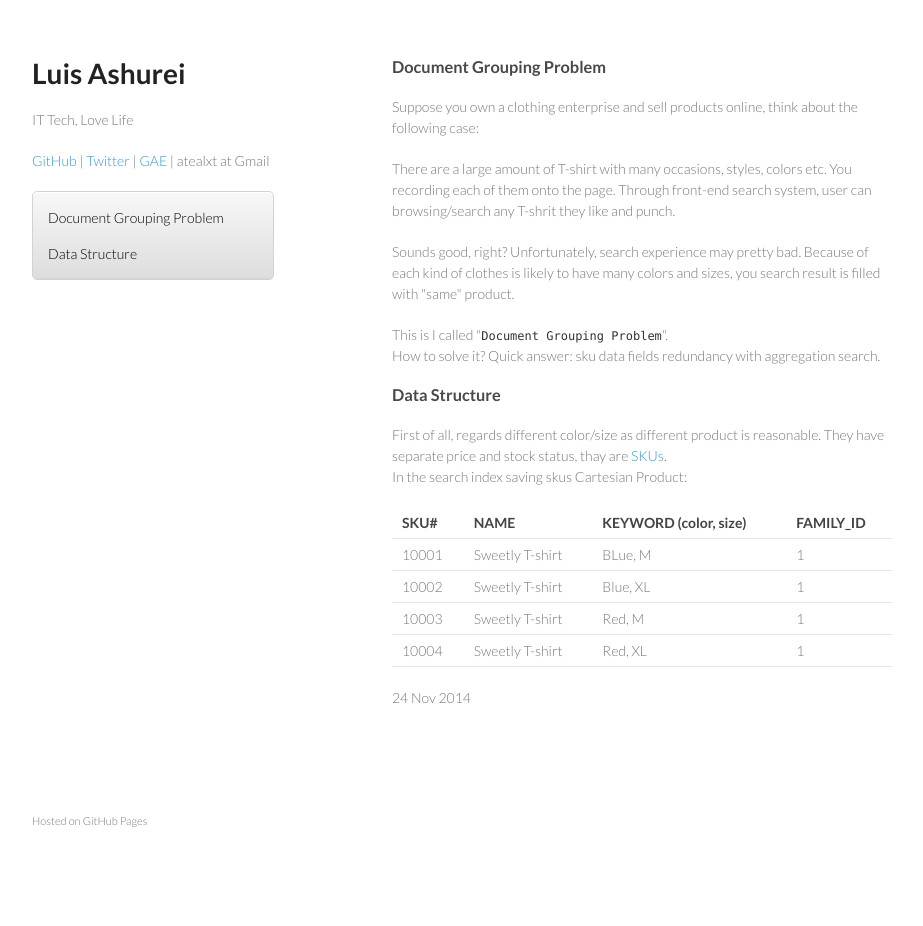
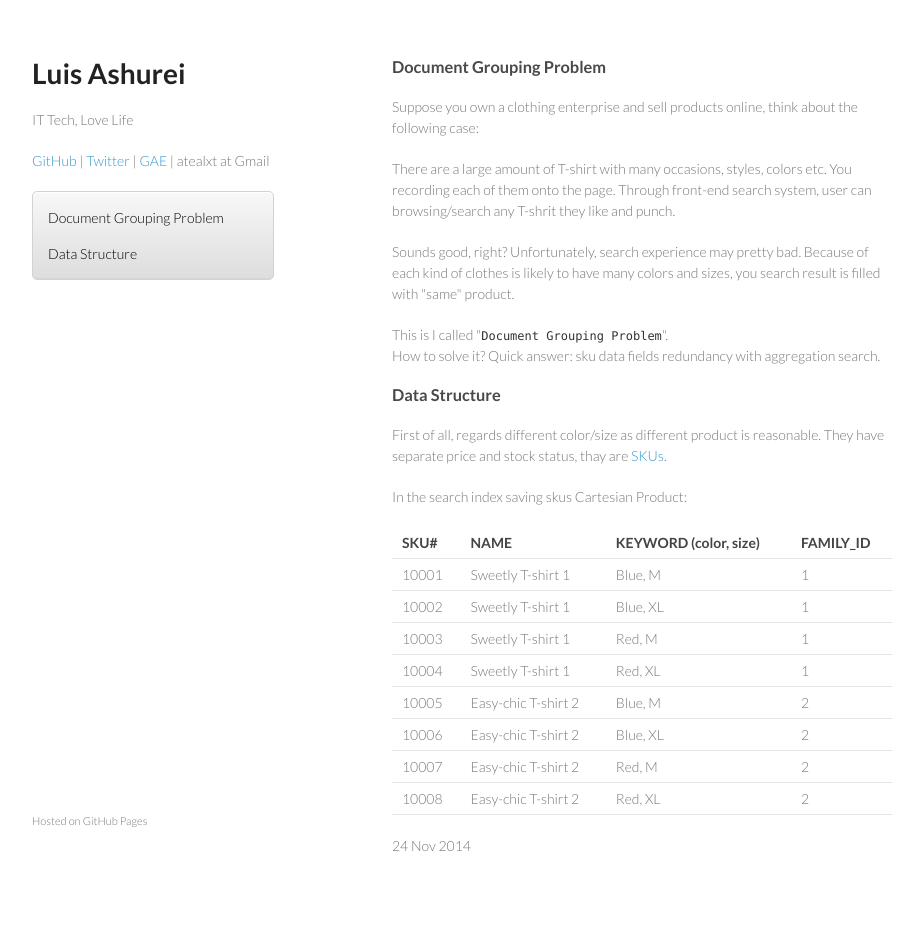
Before and after one commit to atealxt/atealxt.github.io, a Jekyll site: the page built from _posts/2014-11-24-document-grouping-problem.html, in a window 1280 px wide. Shown: the whole page, without its empty margins (178-1101 px from the left). Built offline with Jekyll 4.4.1, drawn with Linux system fonts in a browser that asks for light colours; comment, search, counter and statistics services are not loaded; before the commit the page ends 900 px from its top, so only the background shows below that.

Commit message:
Update 2014-11-24-document-grouping-problem.html

```diff
--- a/_posts/2014-11-24-document-grouping-problem.html
+++ b/_posts/2014-11-24-document-grouping-problem.html
@@ -33,7 +33,10 @@ Data Structure
 
 <p>
 First of all, regards different color/size as different product is reasonable.
-They have separate price and stock status, thay are <a target="_blank" href="http://en.wikipedia.org/wiki/Stock_keeping_unit">SKUs</a>. <br>
+They have separate price and stock status, thay are <a target="_blank" href="http://en.wikipedia.org/wiki/Stock_keeping_unit">SKUs</a>.
+</p>
+
+<p>
 In the search index saving skus Cartesian Product:
 </p>
 
@@ -49,27 +52,51 @@ In the search index saving skus Cartesian Product:
   <tbody>
     <tr>
       <td>10001</td>
-      <td>Sweetly T-shirt</td>
-      <td>BLue, M</td>
+      <td>Sweetly T-shirt 1</td>
+      <td>Blue, M</td>
       <td>1</td>
     </tr>
     <tr>
       <td>10002</td>
-      <td>Sweetly T-shirt</td>
+      <td>Sweetly T-shirt 1</td>
       <td>Blue, XL</td>
       <td>1</td>
     </tr>
     <tr>
       <td>10003</td>
-      <td>Sweetly T-shirt</td>
+      <td>Sweetly T-shirt 1</td>
       <td>Red, M</td>
       <td>1</td>
     </tr>
     <tr>
       <td>10004</td>
-      <td>Sweetly T-shirt</td>
+      <td>Sweetly T-shirt 1</td>
       <td>Red, XL</td>
       <td>1</td>
     </tr>
+    <tr>
+      <td>10005</td>
+      <td>Easy-chic T-shirt 2</td>
+      <td>Blue, M</td>
+      <td>2</td>
+    </tr>
+    <tr>
+      <td>10006</td>
+      <td>Easy-chic T-shirt 2</td>
+      <td>Blue, XL</td>
+      <td>2</td>
+    </tr>
+    <tr>
+      <td>10007</td>
+      <td>Easy-chic T-shirt 2</td>
+      <td>Red, M</td>
+      <td>2</td>
+    </tr>
+    <tr>
+      <td>10008</td>
+      <td>Easy-chic T-shirt 2</td>
+      <td>Red, XL</td>
+      <td>2</td>
+    </tr>
   </tbody>
 </table>
```
